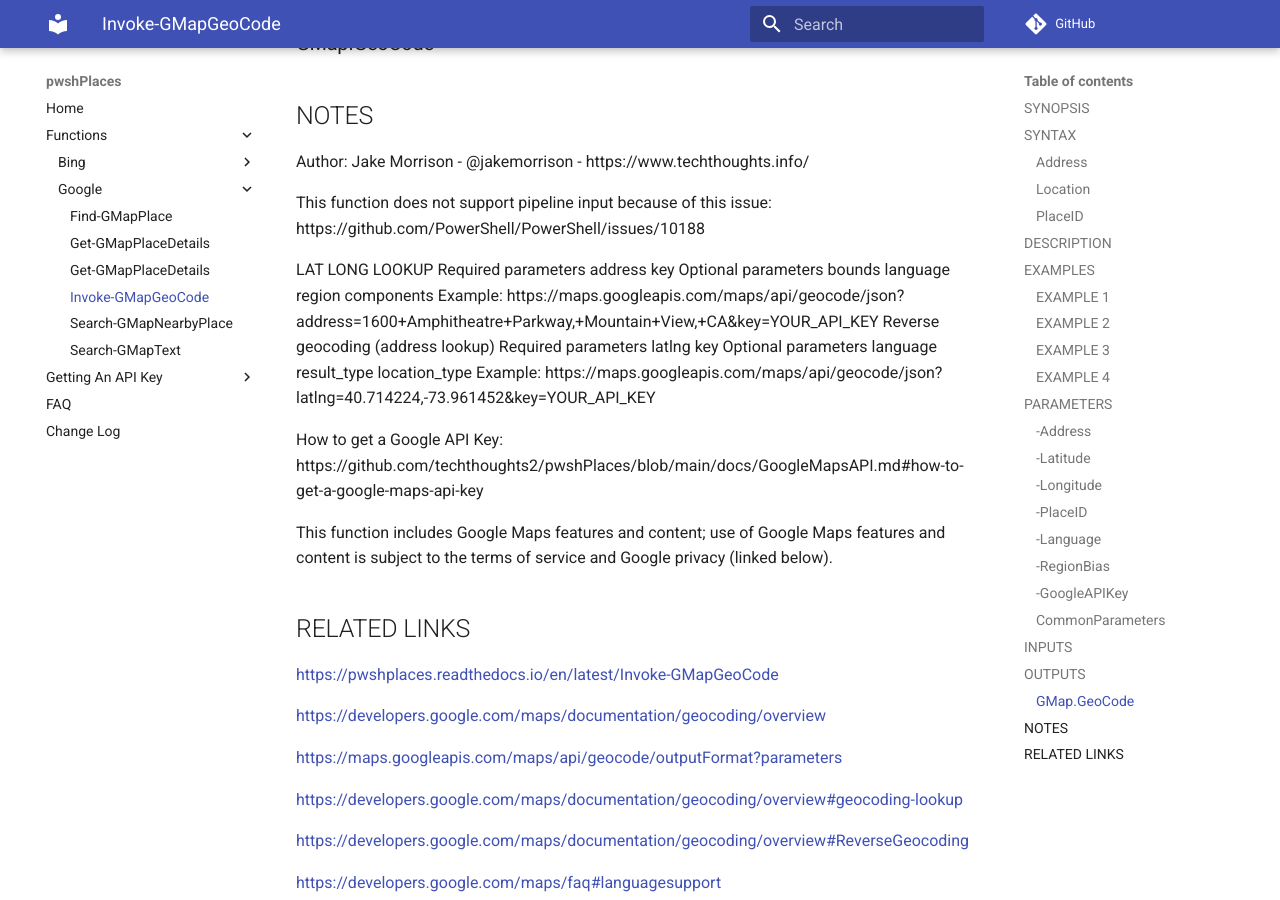
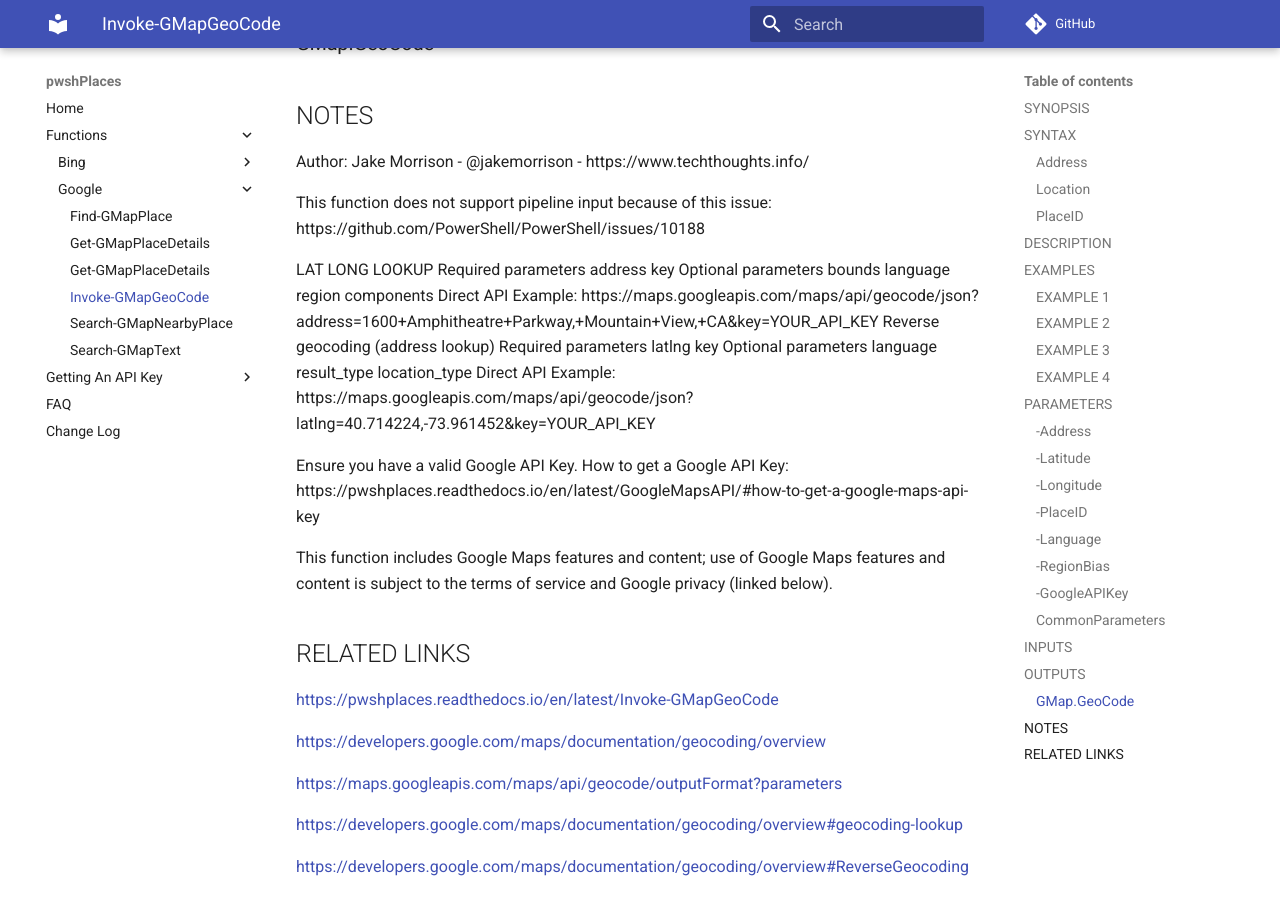
Before and after one commit to techthoughts2/pwshPlaces, an MkDocs documentation site: the page built from docs/Invoke-GMapGeoCode.md, in a window 1280 px wide and 900 px high, scrolled down 4421 px. Built offline with MkDocs 1.6.1 and Material for MkDocs 9.7.7, drawn with Linux system fonts in a browser that asks for light colours; comment, search, counter and statistics services are not loaded.

Commit message:
unified links for google documentation

```diff
--- a/docs/Invoke-GMapGeoCode.md
+++ b/docs/Invoke-GMapGeoCode.md
@@ -203,7 +203,7 @@
         language
         region
         components
-    Example:
+    Direct API Example:
         https://maps.googleapis.com/maps/api/geocode/json?address=1600+Amphitheatre+Parkway,+Mountain+View,+CA&key=YOUR_API_KEY
 Reverse geocoding (address lookup)
     Required parameters
@@ -213,11 +213,12 @@
         language
         result_type
         location_type
-    Example:
+    Direct API Example:
         https://maps.googleapis.com/maps/api/geocode/json?latlng=40.714224,-73.961452&key=YOUR_API_KEY
 
-How to get a Google API Key:
-    https://github.com/techthoughts2/pwshPlaces/blob/main/docs/GoogleMapsAPI.md#how-to-get-a-google-maps-api-key
+Ensure you have a valid Google API Key.
+    How to get a Google API Key:
+        https://pwshplaces.readthedocs.io/en/latest/GoogleMapsAPI/#how-to-get-a-google-maps-api-key
 
 This function includes Google Maps features and content; use of Google Maps features and content is subject to the terms of service and Google privacy (linked below).
 
```
Also changed, not shown: docs/Find-GMapPlace.md (+4 -3 lines), docs/Get-GMapPlaceDetail.md (+4 -3 lines), docs/Search-GMapNearbyPlace.md (+5 -3 lines), docs/Search-GMapText.md (+5 -3 lines), 5 other files.
